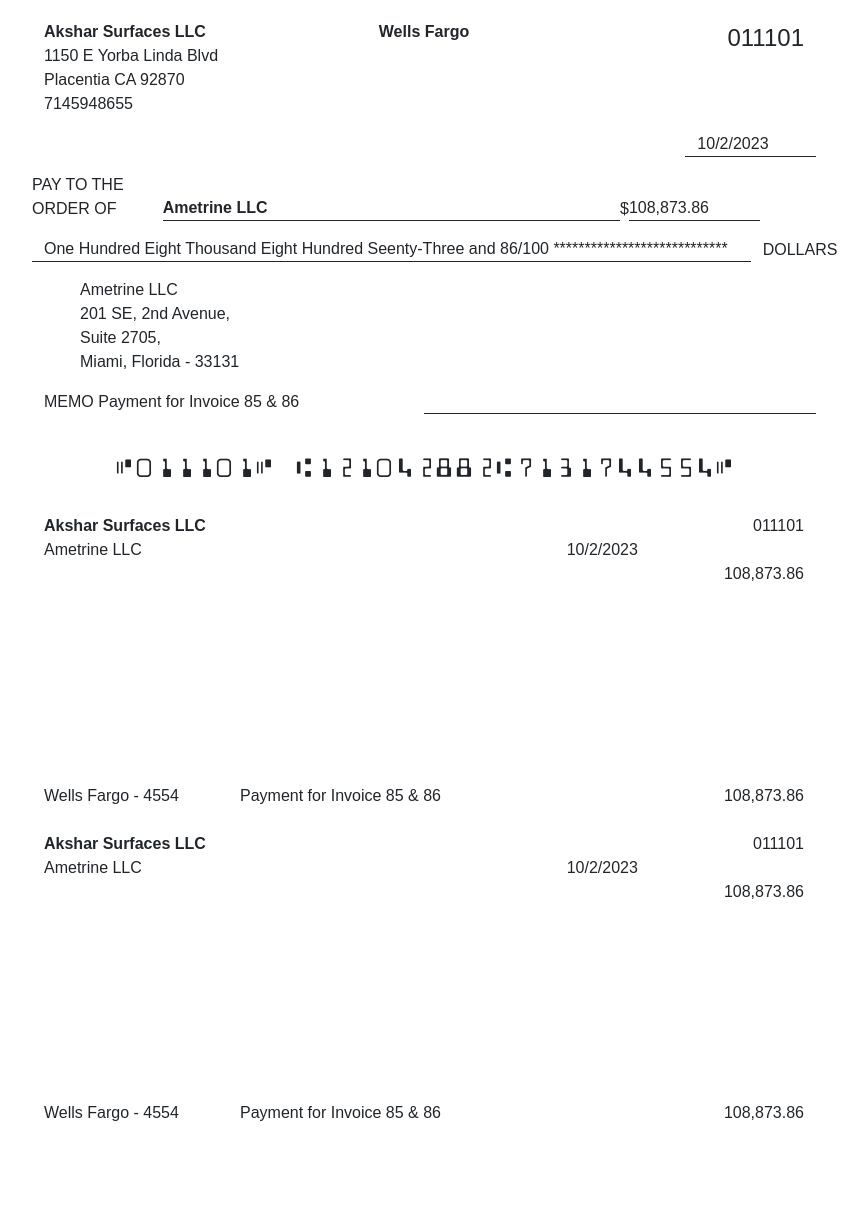
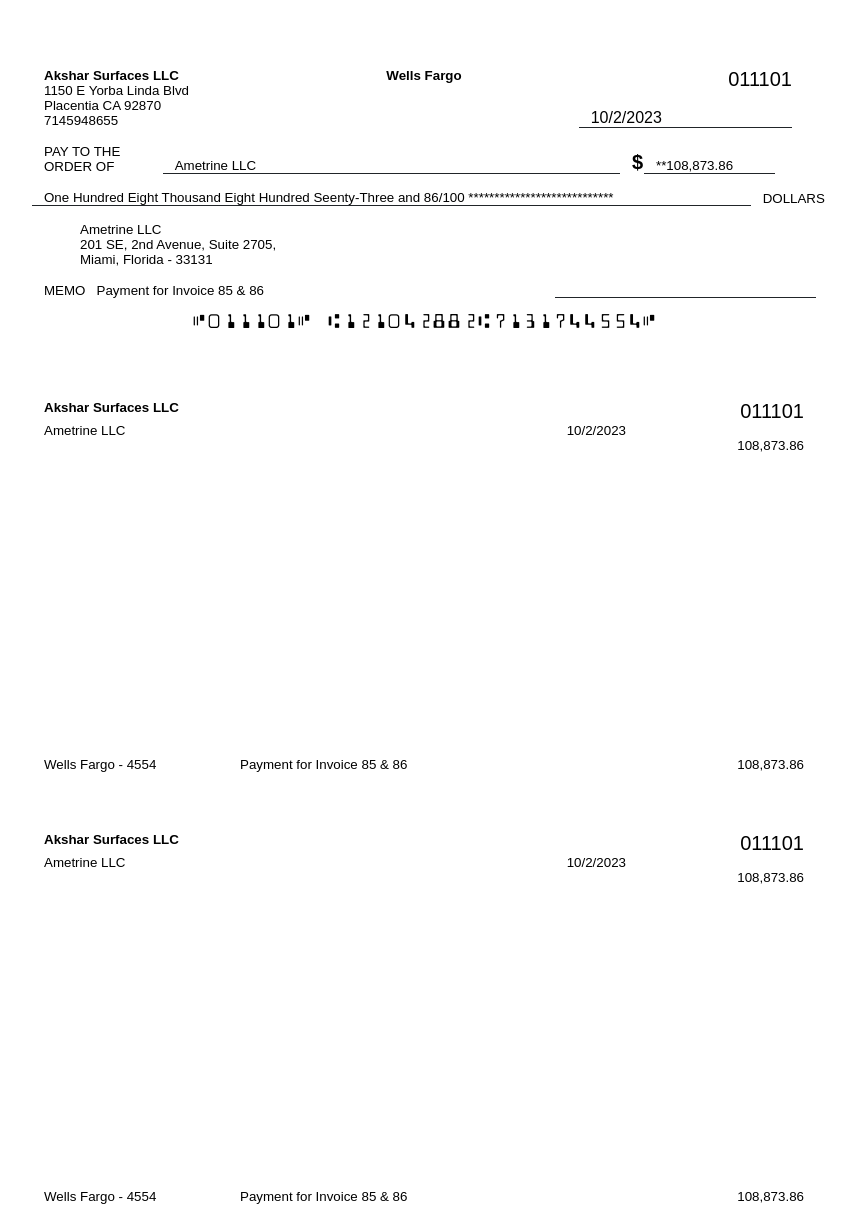
Before and after one commit to InboxTech/shree_ram_industry, a PHP site: page / in a window 1280 px wide. Shown: the whole page, without its empty margins (216-1084 px from the left). Before the commit the page ends 1121 px from the top, so only its background shows below. Run offline with PHP 8.4, Linux system fonts and the light colour scheme.

Commit message:
page print solve.

```diff
--- a/index.html
+++ b/index.html
@@ -8,31 +8,31 @@
     <link rel="stylesheet" href="style.css">
 </head>
 <body>
-    <div class="container">
+    <div class="container mt-5">
         <div class="row ">
             <div class="col-sm-4">
                 <p class="text-left"><strong>Akshar Surfaces LLC</strong><br>1150 E Yorba Linda Blvd<br>Placentia CA 92870<br>7145948655</p>
             </div>
-            <div class="col-sm-4     d-flex justify-content-center">
+            <div class="col-sm-4 d-flex justify-content-center">
                 <p><strong>Wells Fargo</strong>
             </div>
-            <div class="col-sm-4 d-flex justify-content-end fs-4">
+            <div class="col-sm-4 row justify-content-end fs-5">
                 011101
+                <div class="row align-items-end fs-6">
+                    <p class="border-bottom border-dark">10/2/2023</p>
+                </div>
             </div>
         </div>
-        <div class="row d-flex justify-content-end">
-            <p class="col-sm-2 border-bottom border-dark">10/2/2023</p>
-        </div>
 
-        <div class="row  align-items-end">
-            <div class="col-sm-2 p-0">
+        <div class="row align-items-end">
+            <div class="col-sm-2 ">
                 PAY TO THE ORDER OF
             </div>
-            <div class="col-sm-7 p-0 border-bottom border-dark">
-                <strong>Ametrine LLC</strong>
-            </div>$
-            <div class="col-sm-2 p-0 border-bottom border-dark">
-                108,873.86
+            <div class="col-sm-7 border-bottom border-dark">
+                Ametrine LLC
+            </div><strong class="" style="width:10px; font-size:20px;">$</strong>
+            <div class="col-sm-2 border-bottom border-dark">
+                **108,873.86
             </div>
         </div>
 
@@ -43,24 +43,24 @@
 
         <div class="row mt-3">
             <div class="col-12 px-5">
-                <p>Ametrine LLC<br>201 SE, 2nd Avenue,<br>Suite 2705,<br>Miami, Florida - 33131</p>
+                <p>Ametrine LLC<br>201 SE, 2nd Avenue, Suite 2705,<br>Miami, Florida - 33131</p>
             </div>
         </div>
-        <div class="row align-items-end">
+        <div class="row align-items-end justify-content-between">
             <div class="col-sm-6">
-                MEMO Payment for Invoice 85 & 86
+                MEMO &nbsp; Payment for Invoice 85 & 86
             </div>
-            <div class="col-sm-6 border-bottom border-dark"></div>
+            <div class="col-sm-4 border-bottom border-dark"></div>
         </div>
-        <div class="row mt-4">
+        <div class="row mt-2">
             <p class="routing text-center check-number">c011101c a121042882a7131744554c</p>
         </div>
 
-        <div class="row justify-content-between">
+        <div class="row justify-content-between mt-5">
             <div class="col-sm-3">
                 <strong>Akshar Surfaces LLC</strong>
             </div>
-            <div class="col-sm-2 text-end">
+            <div class="col-sm-2 text-end fs-5">
                 011101
             </div>
         </div>
@@ -82,11 +82,11 @@
             <div class="col-sm-2 text-end">108,873.86</div>
         </div>
 
-        <div class="row justify-content-between mt-4">
+        <div class="row justify-content-between last-section-top">
             <div class="col-sm-3">
                 <strong>Akshar Surfaces LLC</strong>
             </div>
-            <div class="col-sm-2 text-end">
+            <div class="col-sm-2 text-end fs-5">
                 011101
             </div>
         </div>
--- a/style.css
+++ b/style.css
@@ -1,7 +1,6 @@
 @page {
     size: A4;
   }
-
 @media print {
     html, body {
       width: 210mm;
@@ -14,10 +13,14 @@
   }
 body {
     font-family: Arial, sans-serif;
+    color: black;
+    font-size: smaller;
+    line-height: normal;
+
 }
 .check-number {
     font-family: 'MicrEncoding-ZEDJ', Arial, sans-serif;
-    font-size: 40px;
+    font-size: 30px;
 }
 .container {
     padding: 20px;
@@ -25,5 +28,8 @@ body {
     margin: 0 auto;
 }
 .last-section {
-    margin-top: 26%;
+    margin-top: 40%;
 }
+.last-section-top {
+  margin-top: 60px;
+}
```
